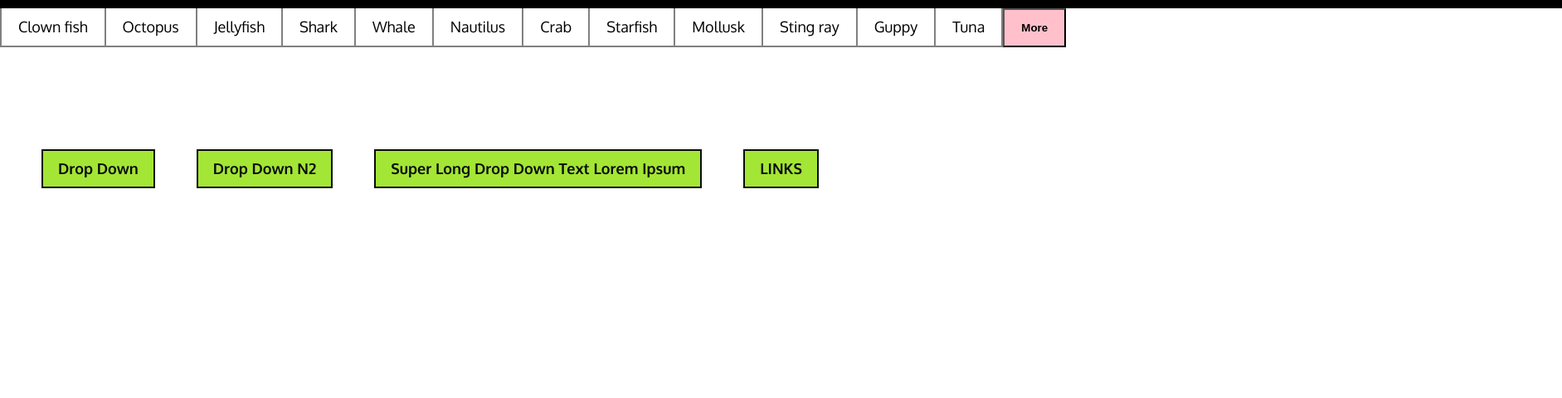
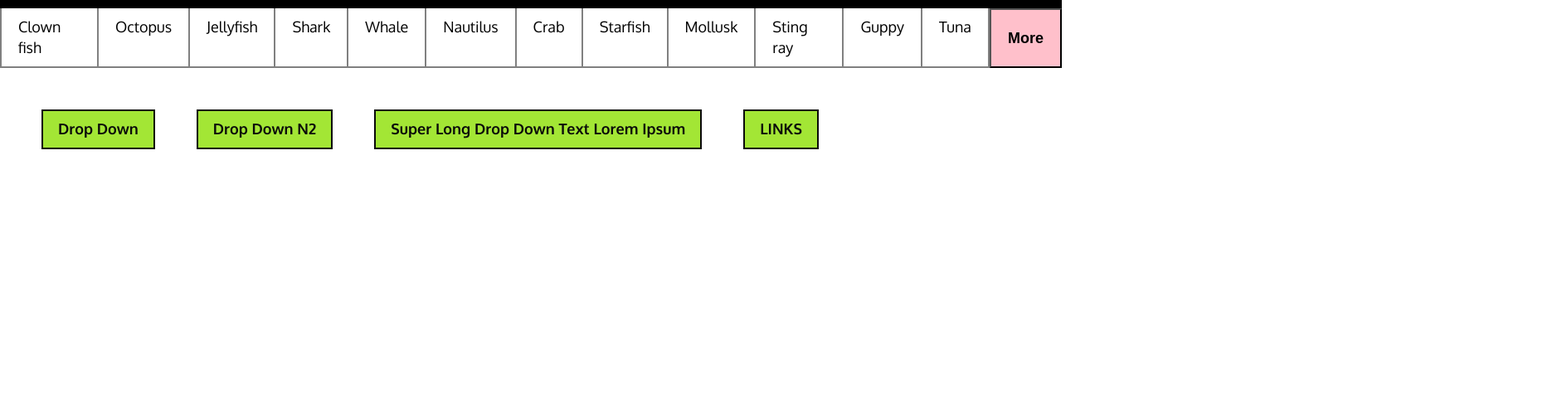
Before and after one commit to Kreoniz/dynamic-interactions, a website built with webpack: page src/index.html in a window 1280 px wide. Shown: the whole page at 83% size, 1883 px wide, since content can reach past the window. Built offline with nearby package versions, Linux system fonts and the light colour scheme.

Commit message:
Make the 'more' button cover all the extra space

```diff
--- a/src/css/mobilemenu.css
+++ b/src/css/mobilemenu.css
@@ -8,7 +8,7 @@
 }
 
 .hidden-menu-items {
-  visibility: hidden;
+  display: none;
 }
 
 .menu-item {
@@ -37,4 +37,10 @@
   background-color: pink;
   padding: 10px 20px;
   font-weight: 700;
+  font-size: inherit;
 }
+
+.more-btn:hover {
+  cursor: pointer;
+  text-decoration: underline;
+}
--- a/src/css/style.css
+++ b/src/css/style.css
@@ -7,7 +7,6 @@ body {
   font-size: 18px;
   font-family: "Oxygen";
   line-height: 1.4;
-  min-width: fit-content;
 }
 
 .content {
--- a/src/index.js
+++ b/src/index.js
@@ -35,10 +35,10 @@ function getWidth() {
 }
 
 class CollapsingMenu {
-  constructor(shownId, hiddenId) {
+  constructor(shownId, hiddenId, moreId) {
     this.shownMenu = document.querySelector(`#${shownId}`);
     this.hiddenMenu = document.querySelector(`#${hiddenId}`);
-    this.more = document.querySelector('#more-btn');
+    this.more = document.querySelector(`#${moreId}`);
 
     this.items = [...this.hiddenMenu.querySelectorAll('li')];
   }
@@ -78,22 +78,21 @@ class CollapsingMenu {
   }
 
   render() {
-    this.shownMenu.textContent = '';
-    this.hiddenMenu.textContent = '';
-    console.log(this.items);
-    console.log('Shown:', this.shownItems.map((e) => e.textContent), this.shownMenu.childNodes);
-    console.log('Hidden:', this.hiddenItems.map((e) => e.textContent), this.hiddenMenu.childNodes);
+    this.more.style.flex = 'initial';
 
     for (let i = 0; i < this.shownItems.length; i += 1) {
       this.shownMenu.appendChild(this.shownItems[i]);
     }
+
     for (let i = 0; i < this.hiddenItems.length; i += 1) {
       this.hiddenMenu.appendChild(this.hiddenItems[i]);
     }
+
+    this.more.style.flex = '1 1 auto';
   }
 }
 
-const menu = new CollapsingMenu('shown-menu', 'hidden-menu');
+const menu = new CollapsingMenu('shown-menu', 'hidden-menu', 'more-btn');
 menu.render();
 
 window.addEventListener('resize', () => menu.render());
```
Also changed, not shown: dist/main.js.
